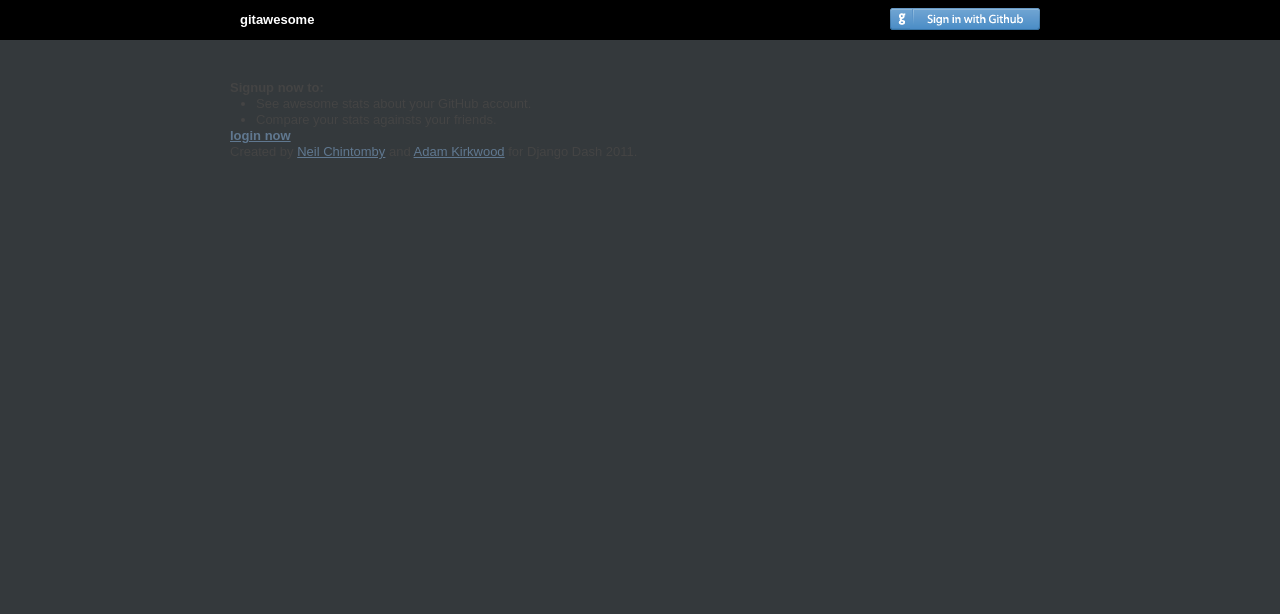
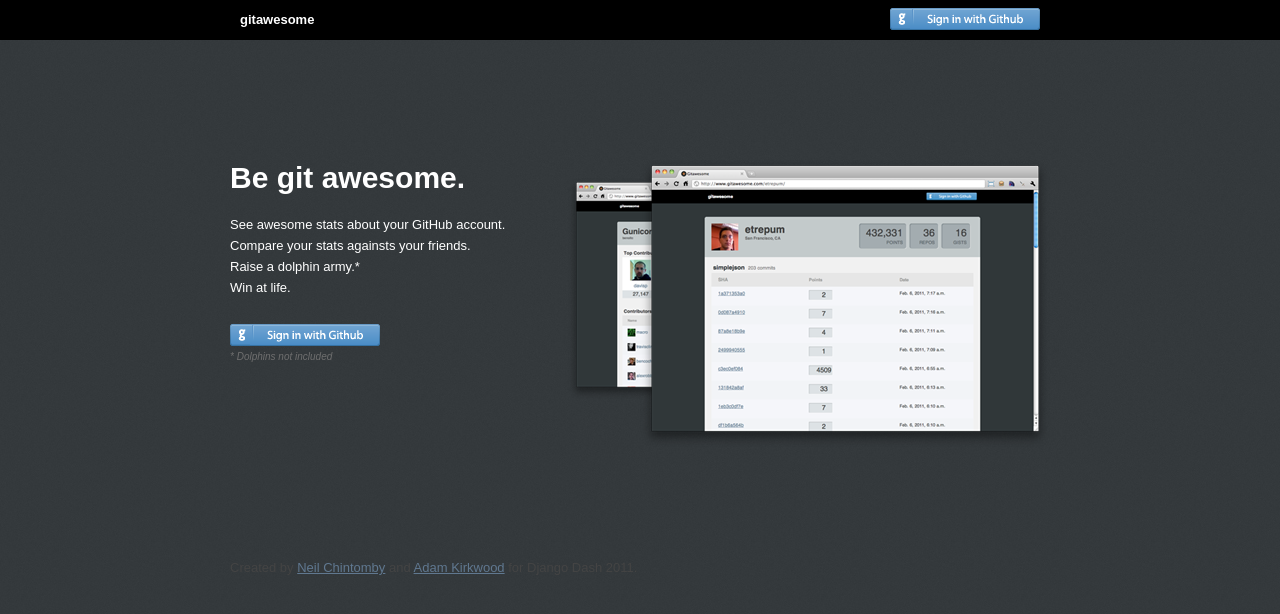
Before and after one commit to macro/dash11, a Django app: page / in a window 1280 px wide. Shown: the top 614 px of the page. Run offline with Django 3.2, Linux system fonts and the light colour scheme; parts of the project's set-up code (start-up, migrations or seed data) failed here and were passed over; some libraries are stand-ins or nearby versions.

Commit message:
styled the homepage

```diff
--- a/dash_proj/gitawesome/static/css/style.css
+++ b/dash_proj/gitawesome/static/css/style.css
@@ -86,7 +86,7 @@ a:hover { color: #036; }
     \\ ========================================== //
 */
 
-body { background-color: #34393c; }
+body { background: url('../img/bg_texture.jpg'); }
 
 .wrapper { width: 820px; margin: 0 auto; }
 
@@ -126,10 +126,11 @@ table { border-radius: 4px; -moz-border-radius: 4px; -webkit-border-radius: 4px;
 #masthead .wrapper {  margin: 0 auto; height: 40px;}
 #masthead h1 { float: left; width: 200px; line-height: 40px; margin: 0 10px; color: white; }
 #masthead nav { float: right; margin: 0 10px 0 0;}
-#masthead nav .connect { background: url('../img/github_signin.png') 0px 0px no-repeat; width: 150px; height: 22px; display: block; margin: 8px 0 0 0;}
-#masthead nav .connect:hover { background-position: 0px -24px; }
-#masthead nav .connect:active { background-position: 0px -48px; }
-#masthead nav .connect span { display: inline-block; margin-left: -9999px; }
+
+.connect { background: url('../img/github_signin.png') 0px 0px no-repeat; width: 150px; height: 22px; display: block; margin: 8px 0 0 0;}
+.connect:hover { background-position: 0px -24px; }
+.connect:active { background-position: 0px -48px; }
+.connect span { display: inline-block; margin-left: -9999px; }
 
 /* tables */
 table { width: 100%; background-color: #f5f6fa; }
@@ -143,6 +144,17 @@ table .points div span { display: block; float: left; padding: 0 10px; height: 3
 table .name { font-size: 16px; line-height: 30px; }
 table .name img { vertical-align: middle; }
 table .date { width: 200px; }
+
+
+/*
+ * Profile =p
+ *************************************************************************** */
+#home { background: url('../img/bg_gitawesome.png') right 0px no-repeat; color: white; height: 400px; width: 820px; margin: 120px auto 0 auto; }
+#home h1 { font-size: 30px; }
+#home ul { list-style: none; margin: 20px 0; padding: 0; }
+#home ul li { margin: 5px 0; }
+#home #cta { float: left; }
+#home #cta .note { font-style: italic; color: #6f6f6f; font-size: 10px; margin: 5px 0;}
 
 
 
--- a/dash_proj/templates/gitawesome/home.html
+++ b/dash_proj/templates/gitawesome/home.html
@@ -1,13 +1,18 @@
 {% extends "base.html" %}
 
+{% block section_id %}home{% endblock section_id %}
 {% block content %}
-<div>
-    <h3>Signup now to:</h3>
-    <ul>
-        <li>See awesome stats about your GitHub account.</li>
-        <li>Compare your stats againsts your friends.</li>
-    </ul>
+<h1>Be git awesome.</h1>
 
-    <h4><a href="{% url login %}">login now</a></h4>
+<ul>
+    <li>See awesome stats about your GitHub account.</li>
+    <li>Compare your stats againsts your friends.</li>
+    <li>Raise a dolphin army.*</li>
+    <li>Win at life.</li>
+</ul>
+
+<div id="cta">
+    <a href="{% url login %}" class="connect"><span>login</span></a>
+    <p class="note">* Dolphins not included</p>
 </div>
 {% endblock content %}
```
Also changed, not shown: dash_proj/gitawesome/static/img/bg_gitawesome.png (added), dash_proj/gitawesome/static/img/bg_texture.jpg (added).
